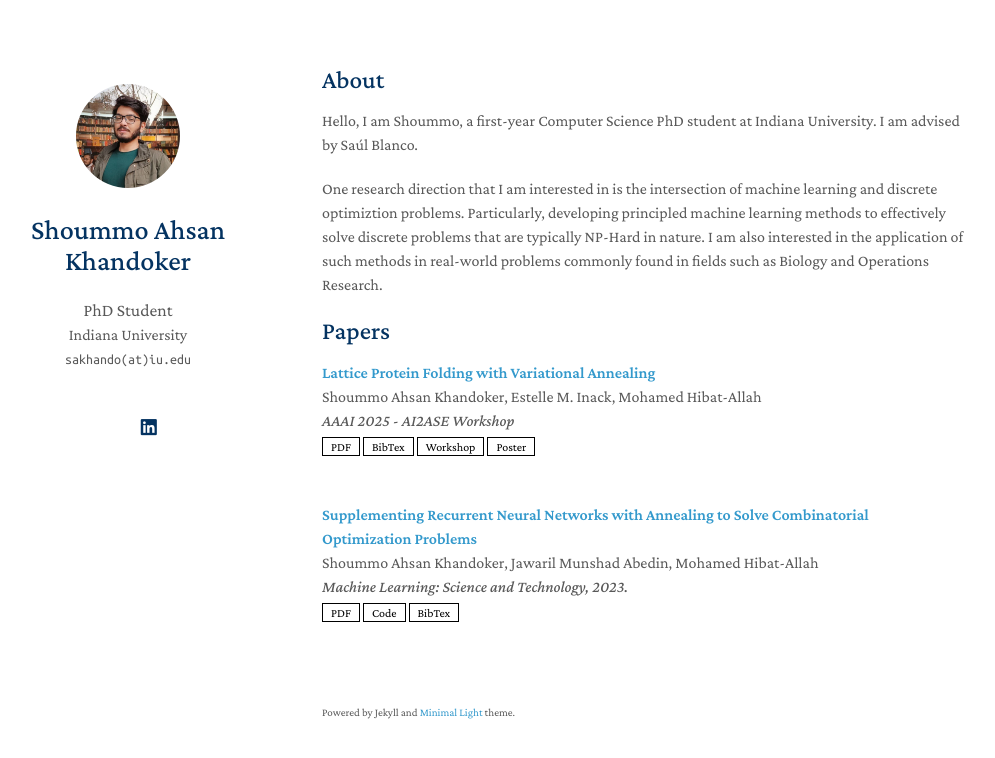
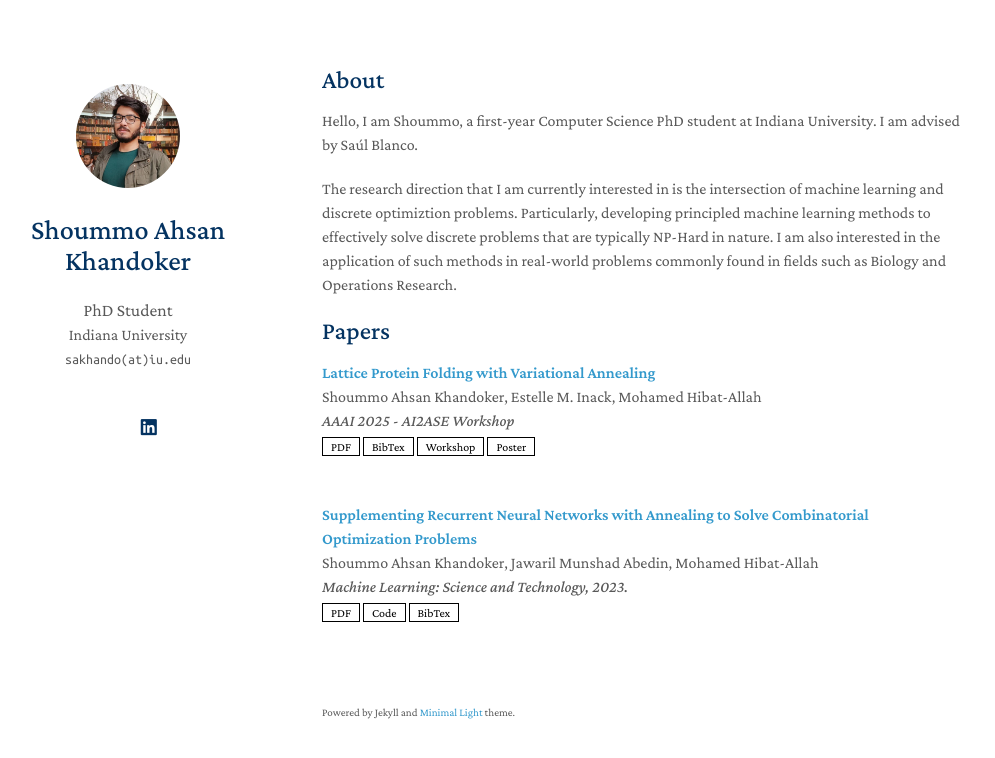
Before and after one commit to shoummoak/shoummoak.github.io, a Jekyll site: the page built from index.md, in a window 1280 px wide. Shown: the top 758 px of the page, without its empty margins (148-1143 px from the left). Built offline with Jekyll 4.4.1, drawn with Linux system fonts in a browser that asks for light colours; a style sheet for code colours, icons or effects is not loaded; our own code applies the rules of GitHub Pages for plain Markdown files.

Commit message:
Update index.md

```diff
--- a/index.md
+++ b/index.md
@@ -6,6 +6,6 @@ layout: homepage
 
 Hello, I am Shoummo, a first-year Computer Science PhD student at Indiana University. I am advised by Saúl Blanco.
 
-One research direction that I am interested in is the intersection of machine learning and discrete optimiztion problems. Particularly, developing principled machine learning methods to effectively solve discrete problems that are typically NP-Hard in nature. I am also interested in the application of such methods in real-world problems commonly found in fields such as Biology and Operations Research.
+The research direction that I am currently interested in is the intersection of machine learning and discrete optimiztion problems. Particularly, developing principled machine learning methods to effectively solve discrete problems that are typically NP-Hard in nature. I am also interested in the application of such methods in real-world problems commonly found in fields such as Biology and Operations Research.
 
 {% include_relative _includes/publications.md %}
```
